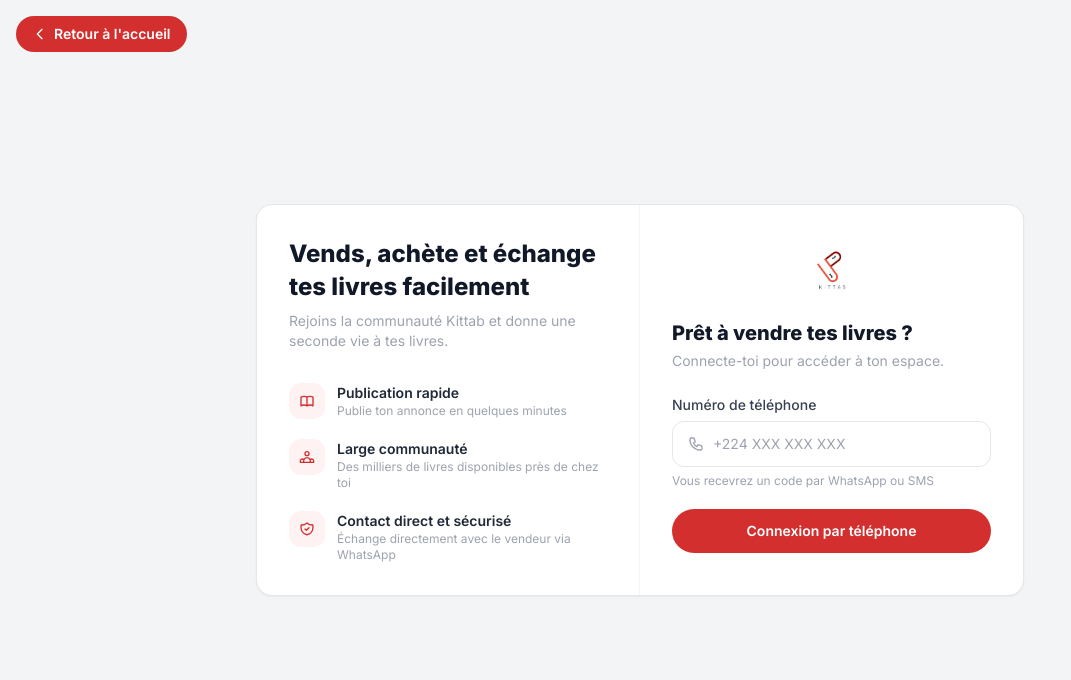
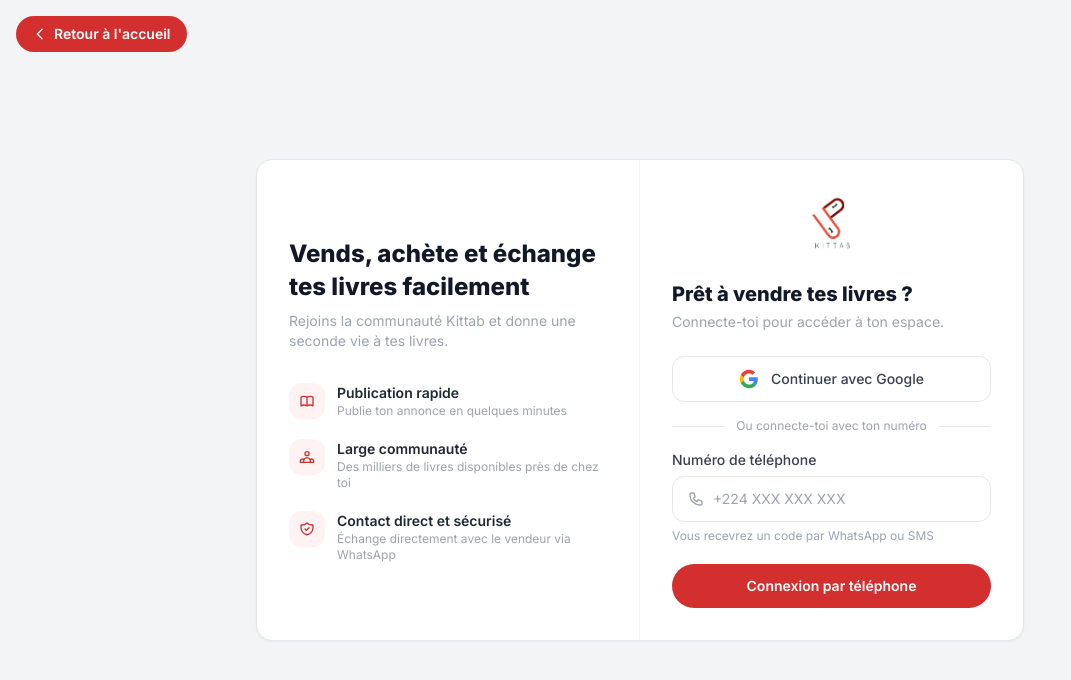
Before and after one commit to mhddiallo/kittab_mvp, an Angular app in the folder frontend/: page /login in a window 1280 px wide. Shown: the top 680 px of the page, without its empty margins (0-1071 px from the left). Built offline with nearby package versions, Linux system fonts and the light colour scheme.

Commit message:
feat: logo agrandi, bouton Google login ajouté
https://claude.ai/code/session_0184KrGkiRv18sg2RrcPd3AK

```diff
--- a/frontend/src/app/pages/login/login.component.html
+++ b/frontend/src/app/pages/login/login.component.html
@@ -58,7 +58,7 @@
       @if (step === 'phone') {
         <div>
           <div class="flex justify-center mb-6">
-            <img src="assets/logo.png" alt="KITTAB" class="h-12 w-auto" />
+            <img src="assets/logo.png" alt="KITTAB" class="h-16 w-auto" />
           </div>
           <h1 class="text-xl font-extrabold text-gray-900 mb-1">Prêt à vendre tes livres ?</h1>
           <p class="text-gray-400 text-sm mb-6">Connecte-toi pour accéder à ton espace.</p>
@@ -66,6 +66,18 @@
           @if (error) {
             <div class="bg-red-50 text-red-600 text-sm px-4 py-3 rounded-xl mb-4 border border-red-100">{{ error }}</div>
           }
+
+          <!-- Google -->
+          <button class="w-full flex items-center justify-center gap-3 border border-gray-200 rounded-xl py-3 text-sm font-medium text-gray-700 hover:bg-gray-50 transition-colors mb-4">
+            <svg class="w-5 h-5" viewBox="0 0 24 24"><path fill="#4285F4" d="M22.56 12.25c0-.78-.07-1.53-.2-2.25H12v4.26h5.92c-.26 1.37-1.04 2.53-2.21 3.31v2.77h3.57c2.08-1.92 3.28-4.74 3.28-8.09z"/><path fill="#34A853" d="M12 23c2.97 0 5.46-.98 7.28-2.66l-3.57-2.77c-.98.66-2.23 1.06-3.71 1.06-2.86 0-5.29-1.93-6.16-4.53H2.18v2.84C3.99 20.53 7.7 23 12 23z"/><path fill="#FBBC05" d="M5.84 14.09c-.22-.66-.35-1.36-.35-2.09s.13-1.43.35-2.09V7.07H2.18C1.43 8.55 1 10.22 1 12s.43 3.45 1.18 4.93l3.66-2.84z"/><path fill="#EA4335" d="M12 5.38c1.62 0 3.06.56 4.21 1.64l3.15-3.15C17.45 2.09 14.97 1 12 1 7.7 1 3.99 3.47 2.18 7.07l3.66 2.84c.87-2.6 3.3-4.53 6.16-4.53z"/></svg>
+            Continuer avec Google
+          </button>
+
+          <div class="flex items-center gap-3 mb-4">
+            <div class="flex-1 h-px bg-gray-200"></div>
+            <span class="text-xs text-gray-400">Ou connecte-toi avec ton numéro</span>
+            <div class="flex-1 h-px bg-gray-200"></div>
+          </div>
 
           <label class="block text-sm font-medium text-gray-700 mb-1.5">Numéro de téléphone</label>
           <div class="relative mb-1.5">
```
